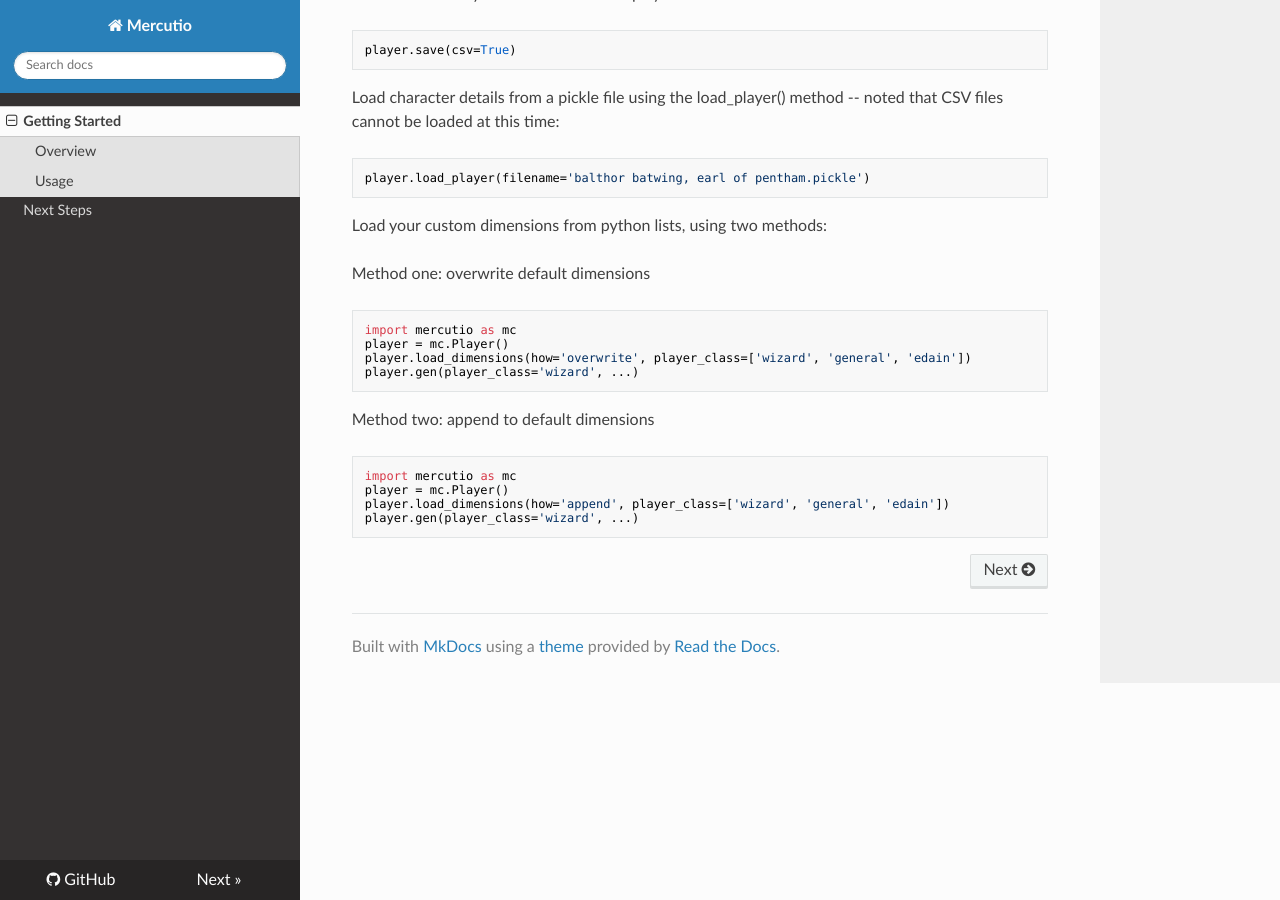
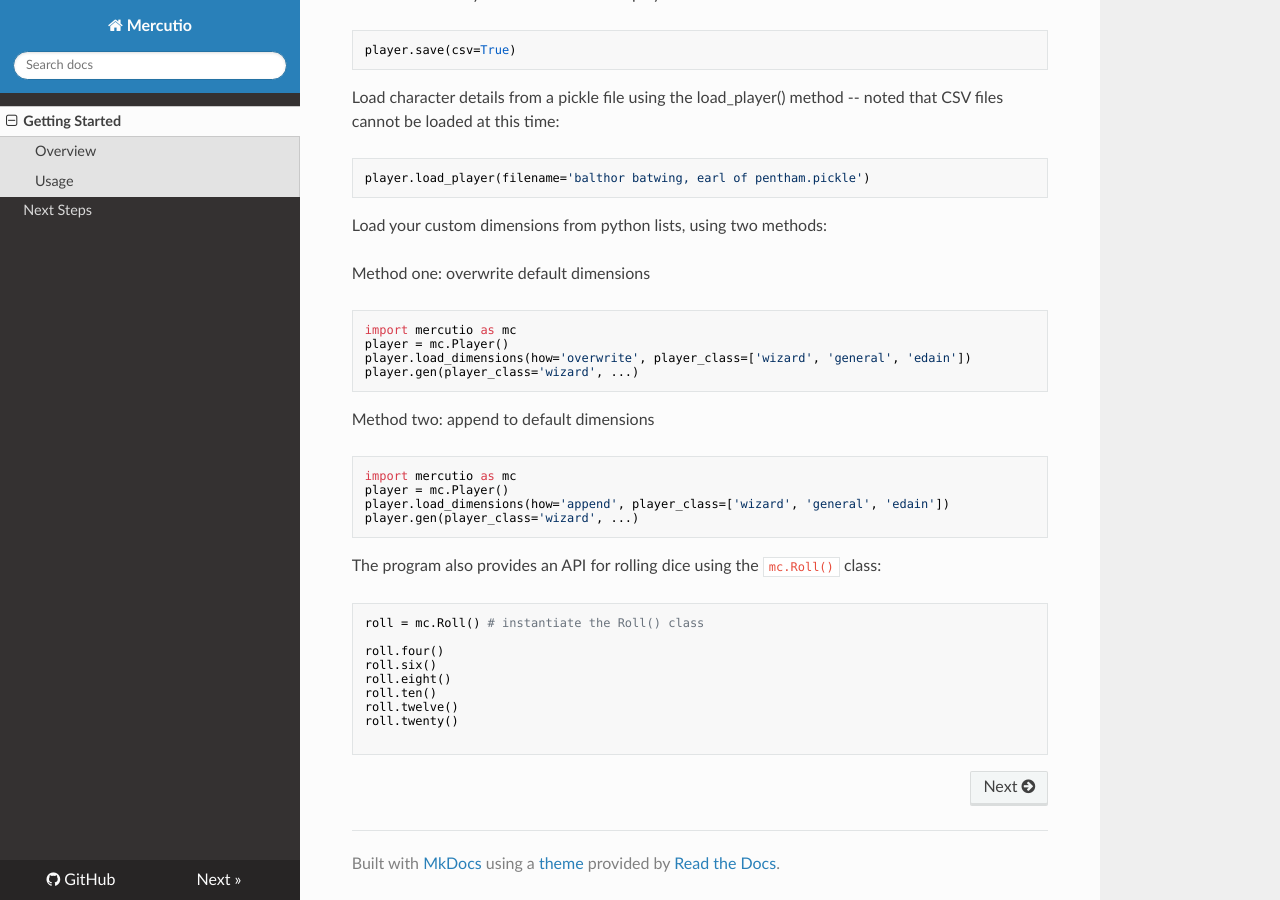
Before and after one commit to signebedi/mercutio, an MkDocs documentation site: the page built from docs/index.md, in a window 1280 px wide and 900 px high, scrolled down 2715 px. Built offline with MkDocs 1.6.1, drawn with Linux system fonts in a browser that asks for light colours; nearby versions of some CDN libraries.

Commit message:
updated docs for dice rolling

````diff
--- a/docs/index.md
+++ b/docs/index.md
@@ -130,3 +130,17 @@
 player.load_dimensions(how='append', player_class=['wizard', 'general', 'edain'])
 player.gen(player_class='wizard', ...)
 ```
+
+The program also provides an API for rolling dice using the ```mc.Roll()``` class:
+
+```python
+roll = mc.Roll() # instantiate the Roll() class
+
+roll.four()
+roll.six()
+roll.eight()
+roll.ten()
+roll.twelve()
+roll.twenty()
+
+```
````
